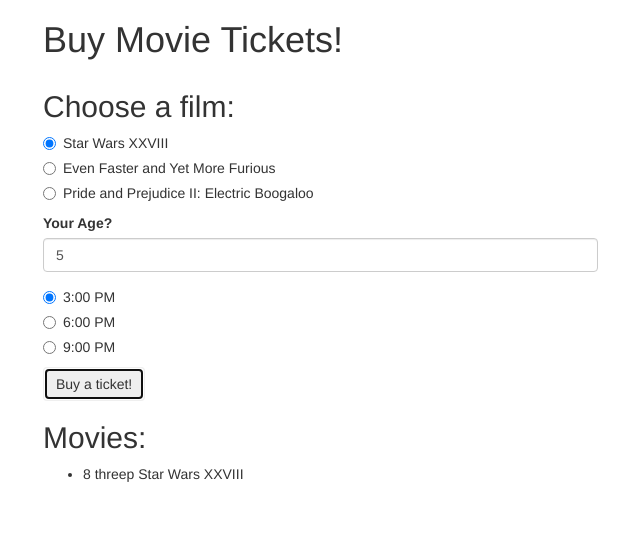
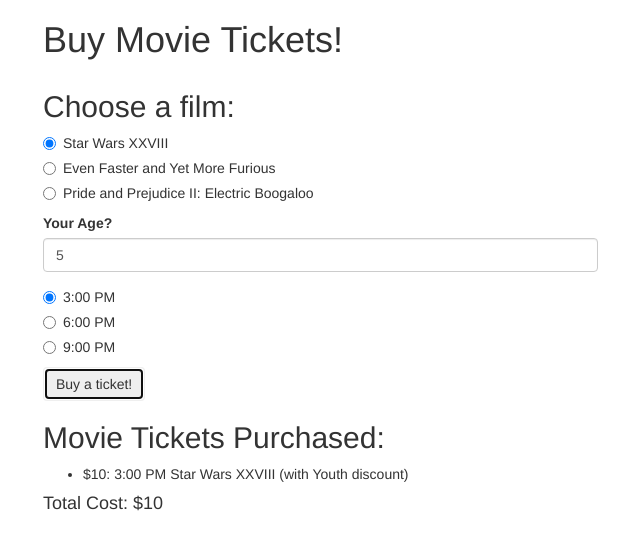
Before and after one commit to tfirman/movielist, a plain HTML site: page index.html in a window 1280 px wide. Both pictures are taken after typing "5" into the empty fields and a click on the button "Buy a ticket!". Shown: the whole page, without its empty margins (27-667 px from the left). Drawn offline with Linux system fonts and the light colour scheme.

Commit message:
adds total price, age discount descriptions

```diff
--- a/index.html
+++ b/index.html
@@ -62,9 +62,10 @@
           </form>
 
           <div class="movieList">
-            <h2>Movies:</h2>
+            <h2>Movie Tickets Purchased:</h2>
             <ul id="movies">
             </ul>
+            <h4 id="totalCost"></h4>
           </div>
         </div>
       </div>
--- a/js/scripts.js
+++ b/js/scripts.js
@@ -19,21 +19,30 @@ function movieType (mShort) {
 }
 
 function Ticket(name, type, age, time) {
-  this.name = name;
   this.time = time;
-  var price = 10;
+  var price = 12;
   if (type === 'newRelease') {
     price += 3;
   } else if (type === 'secondRun') {
     price -= 3;
   }
-  if (age <= 18) {
-    price -= 2;
+  if (age < 13) {
+    price -= 3;
+    name += "  (with Youth discount)"
   } else if (age >= 65) {
     price -= 2;
+    name += "  (with Senior discount)"
   }
-  if (time === 'threep') price -= 3;
+  if (time === 'threep') {
+    price -= 2;
+    this.time = "3:00 PM"
+  } else if (type === 'sixp') {
+    this.time = "6:00 PM"
+  } else {
+    this.time = "9:00 PM"
+  }
   this.price = price;
+  this.name = name;
 }
 
 // user interface logic
@@ -49,29 +58,15 @@ $(document).ready(function() {
     var mTime = $("input:radio[name=time]:checked").val();
     var newTicket = new Ticket(lName,mType,age,mTime);
     totalCost += newTicket.price;
-    alert (totalCost);
     $(".movieList").show();
-    $("ul#movies").append("<li><span class='movieL'>" + newTicket.price + " " + newTicket.time + " " + newTicket.name + "</span></li>");
-
-    $(".destination").last().click(function() {
-      $("#show-destination").show();
-      $("#show-destination h2").text(newDestination.name);
-      $(".landmark").text(newDestination.landmark);
-      $(".season").text(newDestination.season);
-      $(".vNumbers").text(newDestination.number);
-      $(".notes").text(newDestination.notes);
-    });
-
-    $("input#new-destination").val("");
-    $("input#new-landmark").val("");
+    $("ul#movies").append("<li><span class='movieL'>" + "$" + newTicket.price + ": " + newTicket.time + " " + newTicket.name + "</span></li>");
+    $("h4#totalCost").text("Total Cost: $" + parseInt(totalCost))
     $('input[type=checkbox]').each(function() {
-      if (this.value === 'summer') {
+      if (this.value === ('SW28' || 'threep')) {
         this.checked = true;
       } else {
         this.checked = false;
       };
     });
-    $("input#vNumber").val("");
-    $("input#notes").val("");
   });
 });
```
